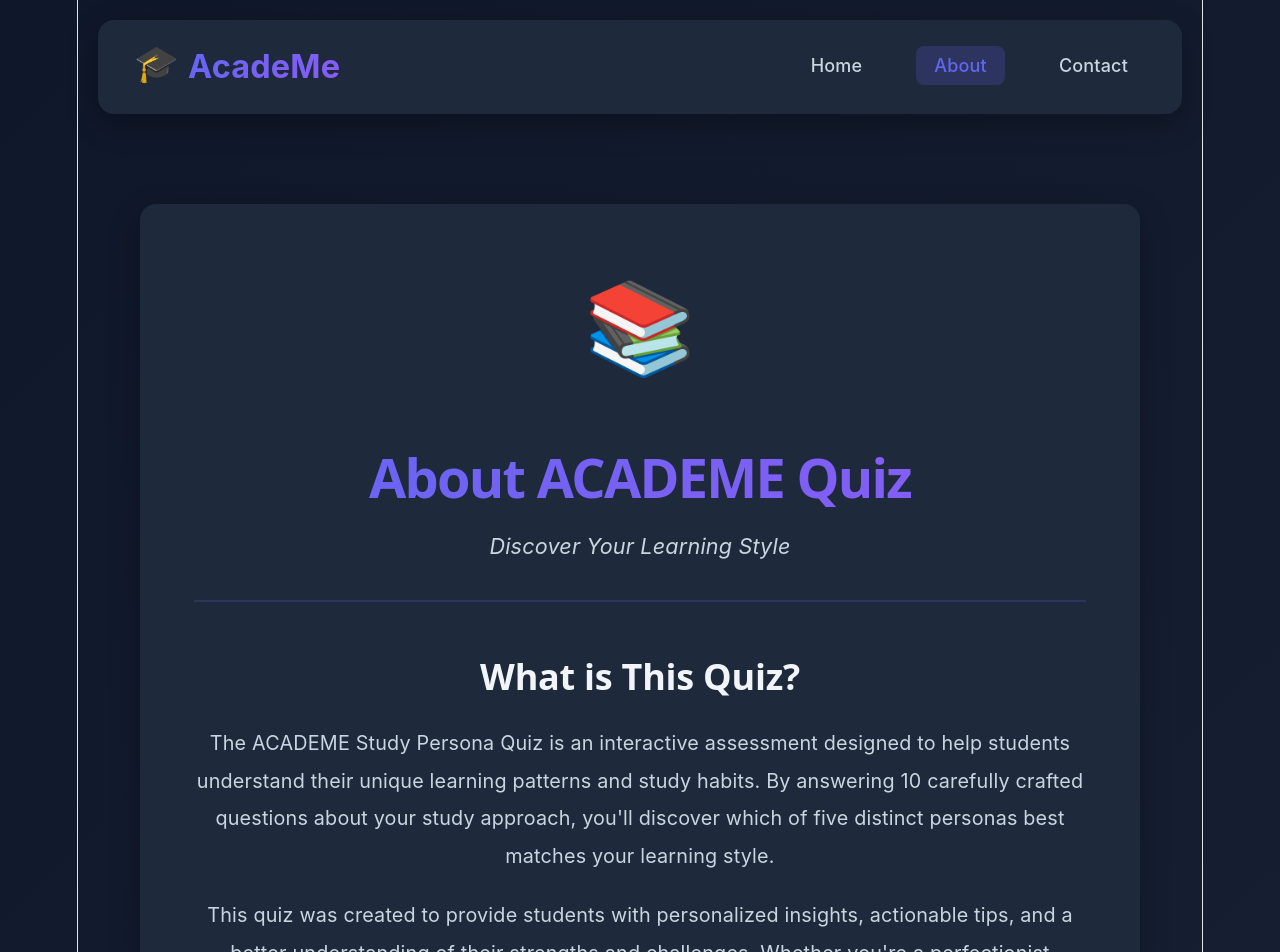
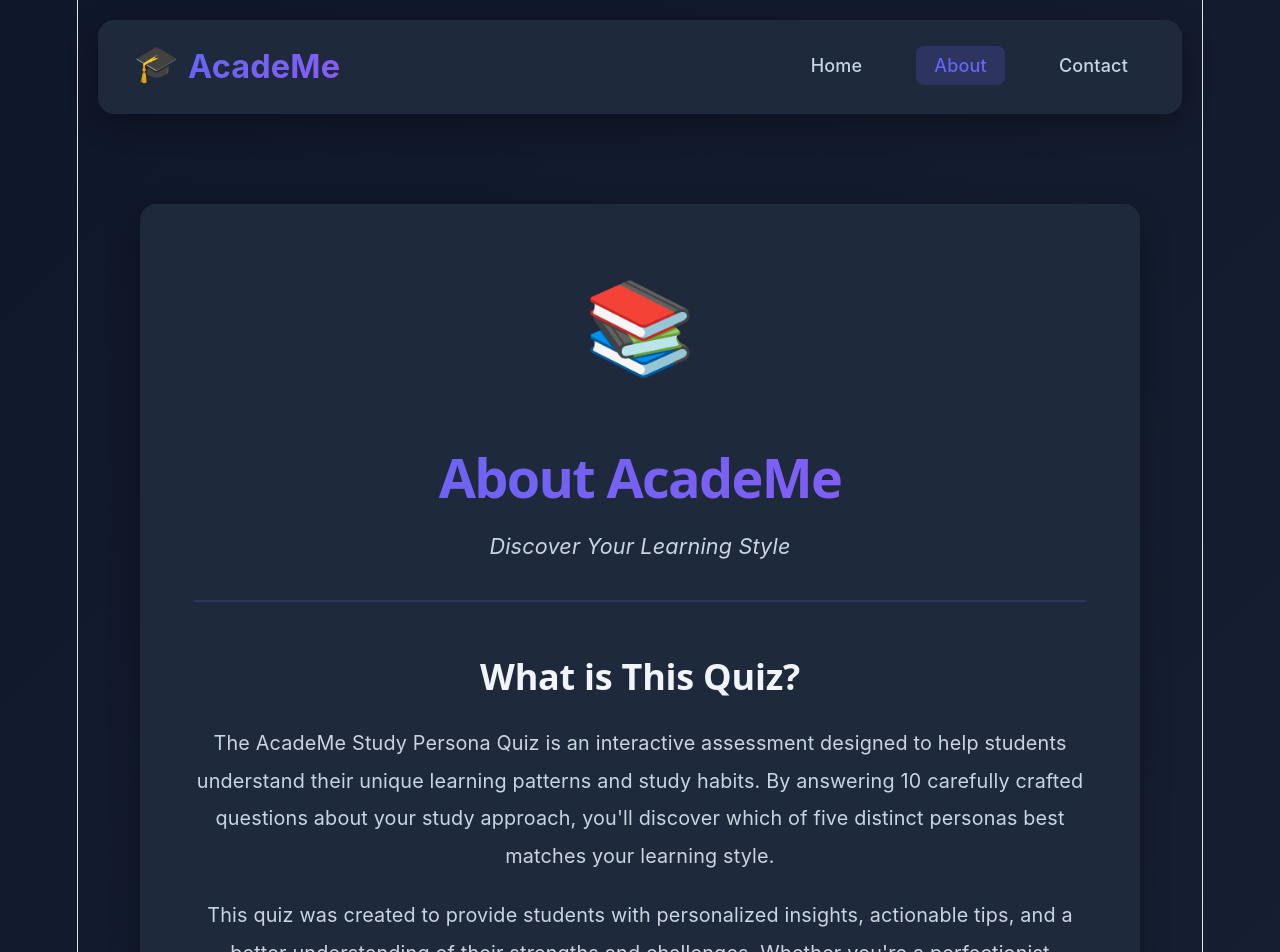
Before and after one commit to hwnest25/AcadeMe, a React (Vite) app: page /About in a window 1280 px wide. Shown: the top 952 px of the page. Built offline with nearby package versions, Linux system fonts and the light colour scheme.

Commit message:
Update About page.

```diff
--- a/src/pages/About.jsx
+++ b/src/pages/About.jsx
@@ -9,14 +9,14 @@ const About = () => {
             <div className="about-card">
                 <div className="about-header">
                     <div className="about-icon">📚</div>
-                    <h1 className="about-title">About ACADEME Quiz</h1>
+                    <h1 className="about-title">About AcadeMe</h1>
                     <p className="about-tagline">Discover Your Learning Style</p>
                 </div>
 
                 <div className="about-section">
                     <h2 className="section-heading">What is This Quiz?</h2>
                     <p className="about-text">
-                        The ACADEME Study Persona Quiz is an interactive assessment designed
+                        The AcadeMe Study Persona Quiz is an interactive assessment designed
                         to help students understand their unique learning patterns and study habits.
                         By answering 10 carefully crafted questions about your study approach,
                         you'll discover which of five distinct personas best matches your learning style.
```
